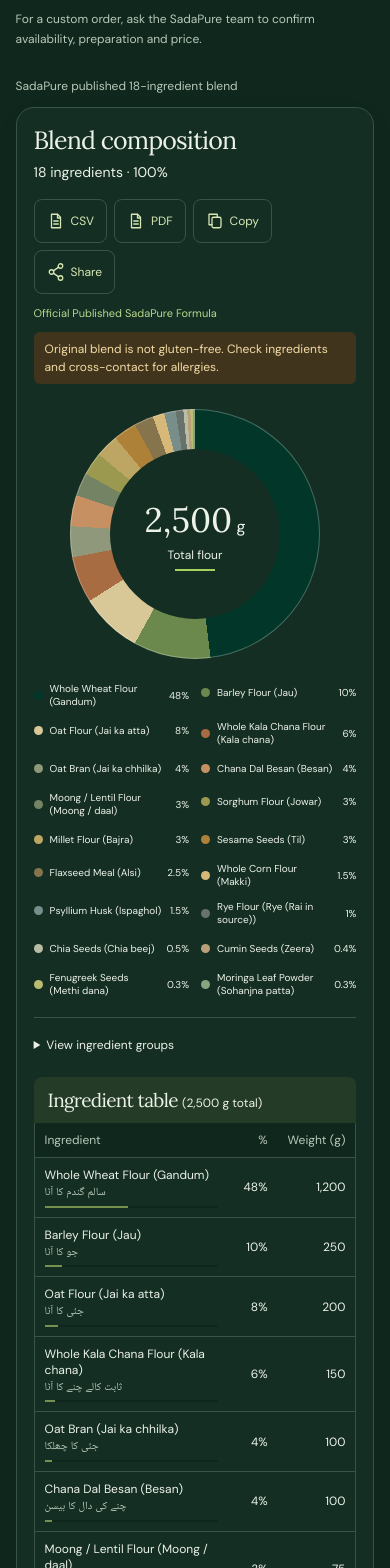
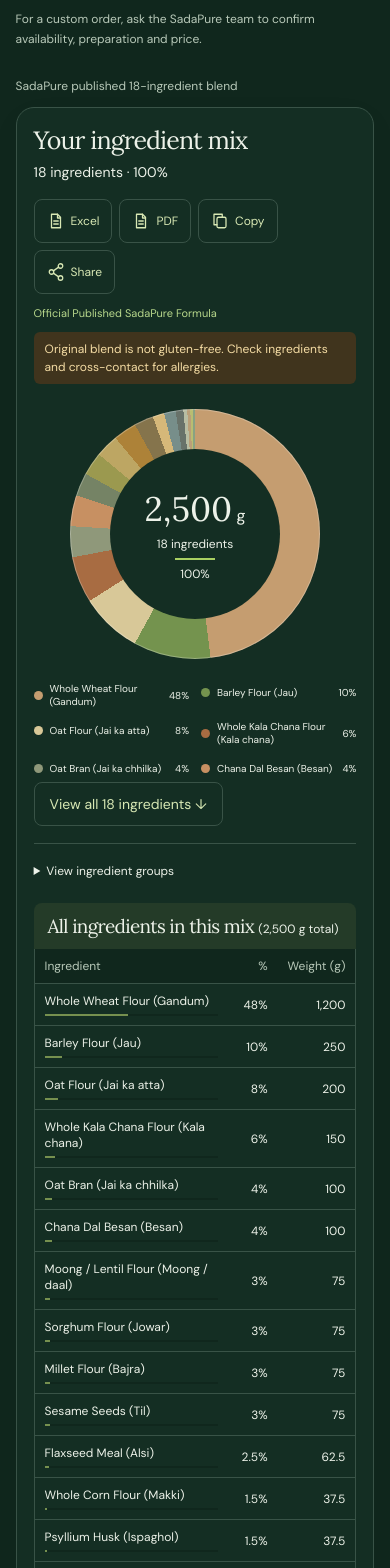
Before and after one commit to SadaPureOpenLab/sadapure-flour-calculator, a React (Vite) app: page / in a window 390 px wide. Shown: the part 1140-2708 px from the top of the page. Built offline with nearby package versions, Linux system fonts and the light colour scheme.

Commit message:
Build responsive app and custom-order workflow

```diff
--- a/src/components/Composition.tsx
+++ b/src/components/Composition.tsx
@@ -1,18 +1,19 @@
 import { ingredientLabel } from '../data/catalogue';
 import { useState } from 'react';
 import { fmt, groupTotals, type Row } from '../lib/engine';
-const COLORS = ['#023628','#6b884d','#d8c898','#a86c42','#8f987a','#c79062','#758365','#9b994f','#bda663','#ad8238','#85744c','#d6b879','#778e8a','#68726a','#b8bda3','#ba9f79','#b9bd71','#88a282'];
+const COLORS = ['#c59d70','#74934e','#d8c898','#a86c42','#8f987a','#c79062','#758365','#9b994f','#bda663','#ad8238','#85744c','#d6b879','#778e8a','#68726a','#b8bda3','#ba9f79','#b9bd71','#88a282'];
 export function Composition({ rows, grams, urdu }: { rows: Row[]; grams: number; urdu: boolean }) {
   const [selected, setSelected] = useState('');
+  const [expanded,setExpanded]=useState(false);
   let cumulative = 0;
   const stops = rows.map((row, index) => { const start = cumulative; cumulative += row.share; return `${COLORS[index % COLORS.length]} ${start}% ${cumulative}%`; }).join(',');
   const focused = rows.find(r => r.id === selected);
   return <>
     <div className="chart-layout">
       <div className="donut" style={{ background: `conic-gradient(${stops})` }} role="img" aria-label={`Composition of ${grams} grams flour; complete values in ingredient table`}>
-        <div className="donut-center"><strong dir="ltr">{fmt(focused?.grams ?? grams)}<small> g</small></strong><span>{focused ? (urdu ? focused.urdu : ingredientLabel(focused)) : urdu ? 'کل آٹا' : 'Total flour'}</span><i/></div>
+        <div className="donut-center"><strong dir="ltr">{fmt(focused?.grams ?? grams)}<small> g</small></strong><span>{focused ? (urdu ? focused.urdu : ingredientLabel(focused)) : `${rows.length} ${urdu?'اجزاء':'ingredients'}`}</span><i/><span>{focused?`${focused.share}%`:'100%'}</span></div>
       </div>
-      <ul className="legend">{rows.map((row, index) => <li key={row.id}><button className={selected === row.id ? 'legend-selected' : ''} onClick={() => setSelected(selected === row.id ? '' : row.id)} aria-pressed={selected === row.id}><i style={{ background: COLORS[index % COLORS.length] }}/><span>{urdu ? row.urdu : ingredientLabel(row)}</span><b dir="ltr">{row.share}%</b></button></li>)}</ul>
+      <div className="legend-wrap"><ul className="legend">{(expanded?rows:rows.slice(0,6)).map((row, index) => <li key={row.id}><button className={selected === row.id ? 'legend-selected' : ''} onClick={() => setSelected(selected === row.id ? '' : row.id)} aria-pressed={selected === row.id}><i style={{ background: COLORS[index % COLORS.length] }}/><span>{urdu ? row.urdu : ingredientLabel(row)}</span><b dir="ltr">{row.share}%</b></button></li>)}</ul>{rows.length>6?<button className="legend-more" aria-expanded={expanded} onClick={()=>setExpanded(!expanded)}>{expanded?'Show fewer':`View all ${rows.length} ingredients`} {expanded?'↑':'↓'}</button>:null}</div>
     </div>
     <details className="groups"><summary>{urdu ? 'اجزاء کی اقسام' : 'View ingredient groups'}</summary>{Object.entries(groupTotals(rows)).map(([group, share]) => <div key={group}><span>{group}</span><meter min="0" max="100" value={share} aria-label={group}/><b>{fmt(share)}%</b></div>)}</details>
   </>;
--- a/src/components/Education.tsx
+++ b/src/components/Education.tsx
@@ -5,5 +5,5 @@ export function Education({ urdu }: { urdu: boolean }) {
     <article><h3>Use the full list</h3><p>Grains, pulses, seeds, bran, husk, spices and leaf powder have different roles. Oat flour and oat bran are separate entries; kala chana flour and besan are separate too.</p><p>Removing wheat does not remove the barley or rye. Cross-contact controls and the exact moong/lentil identity require product-specific confirmation.</p><a href="https://www.niddk.nih.gov/health-information/digestive-diseases/celiac-disease/eating-diet-nutrition" target="_blank" rel="noreferrer">NIDDK: gluten and cross-contact</a></article>
     <article><h3>From calculation to kitchen</h3><p>For the original blend, the product page advises adding water gradually and resting dough for 15–20 minutes. Custom mixtures are untested and may knead or cook differently.</p><p>Keep flour dry and sealed, follow the pack's best-before and storage directions, and avoid using flour with mould, pests or an unusual smell.</p></article>
   </div><details><summary>Source discrepancies and limits</summary><p>The percentage table is the reference for this version. Older narrative copy mentions ragi and soy, absent from the table; the FAQ's ingredient count also differs. We do not merge those descriptions. No batch record, lab nutrition value or therapeutic formulation review has been supplied.</p><a href={DATA.sourceUrl}>Check the source and your actual pack label</a></details>
-  <p className="privacy"><strong>Private by design.</strong> Calculations happen in your browser. No stored customer or health profile. Order drafts include only quantity and ingredients; you choose whether to send them. Health-related selections provide general cautions, not diagnosis or treatment.</p></section>;
+  <p className="privacy"><strong>Private by design.</strong> Calculations happen in your browser. No stored customer or health profile. Custom-order files include the contact and delivery details you enter, plus quantity and ingredients. You review and choose whether to send or share them. Health-related selections provide general cautions, not diagnosis or treatment.</p></section>;
 }
--- a/src/components/Results.tsx
+++ b/src/components/Results.tsx
@@ -1,42 +1,42 @@
 import { ingredientLabel } from '../data/catalogue';
 import { useState } from 'react';
 import { DATA, fmt, type Blend } from '../lib/engine';
-import { csv, downloadCSV, downloadPDF, summary, shareUrl, type Sheet } from '../lib/exports';
+import { csv, downloadCSV, downloadExcel, downloadPDF, summary, shareUrl, type Sheet } from '../lib/exports';
 import { Icon } from './Icons';
 import { Composition } from './Composition';
-import { orderRequest, PRODUCT_URL, ORDER_EMAIL } from '../lib/order';
-export function Results({ sheet, quantity, blend, custom, urdu }: { sheet: Sheet; quantity: string; blend: Blend; custom: boolean; urdu: boolean }) {
-  const request=orderRequest(sheet);
+import { PRODUCT_URL } from '../lib/order';
+export function Results({ sheet, quantity, blend, custom, urdu, onOrder }: { sheet: Sheet; quantity: string; blend: Blend; custom: boolean; urdu: boolean; onOrder:()=>void }) {
   const [status, setStatus] = useState('');
   const [busy, setBusy] = useState(false);
   const [resultLink, setResultLink] = useState('');
   const copy = async (value: string, notice: string) => { try { await navigator.clipboard.writeText(value); setStatus(notice); } catch { setStatus('Clipboard unavailable. Use CSV or Print to save your result.'); } };
-  const pdf = async () => { setBusy(true); try { await downloadPDF(sheet); setStatus('PDF downloaded in English. Use Print for Urdu.'); } catch { setStatus('PDF could not be saved. Try Print / Save as PDF.'); } finally { setBusy(false); } };
+  const pdf = async () => { setBusy(true); try { await downloadPDF(sheet); setStatus('PDF downloaded with English and Roman Urdu ingredient names.'); } catch { setStatus('PDF could not be saved. Try Print / Save as PDF.'); } finally { setBusy(false); } };
   return <section className="results" aria-labelledby="composition-title">
-    <div className="result-heading"><div><h2 id="composition-title">{urdu ? 'آمیزے کی ترکیب' : 'Blend composition'}</h2><p dir="ltr">{sheet.rows.length} {urdu ? 'اجزاء' : 'ingredients'} · 100%</p></div>
+    <div className="result-heading"><div><h2 id="composition-title">{urdu ? 'آمیزے کی ترکیب' : 'Your ingredient mix'}</h2><p dir="ltr">{sheet.rows.length} {urdu ? 'اجزاء' : 'ingredients'} · 100%</p></div>
       <div className="export-actions no-print">
-        <button onClick={() => { downloadCSV(sheet); setStatus('CSV downloaded.'); }}><Icon kind="file"/>CSV</button>
+        <button onClick={async()=>{setBusy(true);try{await downloadExcel(sheet);setStatus('Excel downloaded.');}catch{setStatus('Excel could not be saved. Use CSV below.');}finally{setBusy(false);}}} disabled={busy}><Icon kind="file"/>Excel</button>
         <button disabled={busy} onClick={pdf}><Icon kind="file"/>{busy ? '…' : 'PDF'}</button>
         <button onClick={() => copy(summary(sheet), 'Full ingredient summary copied.')}><Icon kind="copy"/>{urdu ? 'کاپی' : 'Copy'}</button>
         <button onClick={() => {const link=shareUrl(quantity, blend, custom);setResultLink(link);void copy(link, 'Result link copied. Only quantity and formula are included.');}}><Icon kind="share"/>{urdu ? 'لنک' : 'Share'}</button>
       </div>
     </div>
     <p className={custom ? 'classification custom' : 'classification'}>{custom ? (urdu ? 'حسب ضرورت تعلیمی آمیزہ — سرکاری مصنوعہ نہیں' : sheet.classification) : (urdu ? 'ساداپیور کے شائع شدہ فارمولے کا حساب' : 'Official Published SadaPure Formula')}</p>
-    <p className="early-warning">{urdu ? 'اصل آمیزہ گلوٹن فری نہیں۔ الرجی اور مشترکہ مشینوں کے اثرات چیک کریں۔' : 'Original blend is not gluten-free. Check ingredients and cross-contact for allergies.'}</p>
+    <p className="early-warning">{urdu ? 'اصل آمیزہ گلوٹن فری نہیں۔ الرجی اور مشترکہ مشینوں کے اثرات چیک کریں۔' : custom?'Check every ingredient and shared-equipment controls; omissions do not guarantee allergy safety.':'Original blend is not gluten-free. Check ingredients and cross-contact for allergies.'}</p>
     <p role="status" className="export-status no-print">{status}</p>
     {resultLink&&resultLink===shareUrl(quantity,blend,custom)?<a className="no-print" href={resultLink} target="_blank" rel="noreferrer">{urdu?'نتیجے کا لنک کھولیں یا کاپی کریں':'Open or copy this result link'}</a>:null}
     <Composition rows={sheet.rows} grams={sheet.grams} urdu={urdu}/>
-    <div className="table-heading"><h3>{urdu ? 'اجزاء کی مکمل فہرست' : 'Ingredient table'}</h3><span dir="ltr">({fmt(sheet.grams)} g total)</span></div>
+    <div className="table-heading"><h3>{urdu ? 'اجزاء کی مکمل فہرست' : 'All ingredients in this mix'}</h3><span dir="ltr">({fmt(sheet.grams)} g total)</span></div>
     <div className="table-scroll" tabIndex={0} aria-label="Complete ingredient table; scroll horizontally on small screens">
       <table><thead><tr><th scope="col">{urdu ? 'جزو' : 'Ingredient'}</th><th scope="col">%</th><th scope="col">{urdu ? 'وزن (گرام)' : 'Weight (g)'}</th></tr></thead>
-        <tbody>{sheet.rows.map(row => <tr key={row.id}><th scope="row"><span>{urdu ? row.urdu : ingredientLabel(row)}</span><small>{urdu ? row.roman : row.urdu}</small><span className="bar" aria-hidden="true"><i style={{ width: `${row.share}%` }}/></span></th><td dir="ltr">{fmt(row.share)}%</td><td dir="ltr">{fmt(row.grams)}</td></tr>)}</tbody>
+        <tbody>{sheet.rows.map(row => <tr key={row.id}><th scope="row"><span>{urdu ? row.urdu : ingredientLabel(row)}</span>{urdu?<small>{ingredientLabel(row)}</small>:null}<span className="bar" aria-hidden="true"><i style={{ width: `${row.share}%` }}/></span></th><td dir="ltr">{fmt(row.share)}%</td><td dir="ltr">{fmt(row.grams)}</td></tr>)}</tbody>
         <tfoot><tr><th>{urdu ? 'کل' : 'Total'}</th><td>100%</td><td dir="ltr">{fmt(sheet.grams)} g</td></tr></tfoot>
       </table>
     </div>
     <p className="rounding">{urdu ? 'وزن 0.01 گرام تک گول کیا گیا ہے، کل وزن برقرار رہتا ہے۔' : 'Rounded to 0.01 g; the displayed weights add up to your exact total.'}</p>
     <div className="safety"><strong>{custom ? (urdu ? 'الرجی کی حفاظت کی ضمانت نہیں۔' : 'Ingredient and cross-contact safety are not guaranteed.') : (urdu ? 'گندم، جو، رائی اور تل شامل ہیں۔ گلوٹن فری نہیں۔' : 'Contains wheat, barley, rye and sesame. Not gluten-free.')}</strong><span>{urdu ? 'سیلیک مرض یا متعلقہ الرجی کی صورت میں اصل آمیزہ استعمال نہ کریں۔' : 'The original blend is unsuitable for coeliac disease or allergy to a listed ingredient.'}</span></div>
     <div className="source"><a href={sheet.source?.url??DATA.sourceUrl} target="_blank" rel="noreferrer">{urdu ? 'شائع شدہ اجزاء کا ماخذ' : sheet.source?.title??(custom?'Original reference — custom ratios are not this recipe':'Published ingredient table')}</a><span>Retrieved 14 Oct 2026 · v{DATA.version}</span><button className="no-print" onClick={() => window.print()}><Icon kind="print"/>{urdu ? 'پرنٹ' : 'Print'}</button></div>
-    <section className="order-panel no-print" aria-labelledby="order-title"><h3 id="order-title">{urdu?'ساداپیور کے ساتھ آرڈر':'Order with SadaPure'}</h3><p>{urdu?'تیار ملٹی گرین آٹا دیکھیں یا اپنے آمیزے کے لیے ٹیم سے بات کریں۔':'Explore the ready-made multigrain flour or ask the SadaPure team to review your custom blend.'}</p><div className="order-actions"><a className="order-product" href={PRODUCT_URL} target="_blank" rel="noreferrer">{urdu?'ساداپیور ملٹی گرین آٹا دیکھیں':'View SadaPure multigrain flour (Atta)'}</a><a className="order-email" href={request.href}>{urdu?'ٹیم کو کسٹم آرڈر کی ای میل':'Email SadaPure for a custom order'}</a></div><p className="small">{urdu?'آپ کی ای میل ایپ میں ڈرافٹ کھلے گا۔ بھیجنے کا فیصلہ آپ کریں گے۔':'Opens a draft in your email app. You review and send it yourself. Only batch quantity and ingredients are included; the selected health concern is omitted.'}</p><details><summary>{urdu?'آرڈر کی درخواست دیکھیں':'Preview the order request'}</summary><pre className="order-preview">{request.emailText}</pre></details><p className="small">If your mail app is unavailable, use CSV or Copy above and email <a href={`mailto:${ORDER_EMAIL}`}>{ORDER_EMAIL}</a>. A request is not an order confirmation.</p></section>
+    <section className="order-panel no-print"><div><h3>Want this mix made for you?</h3><p>Ask SadaPure to review your ingredients, preparation and delivery.</p></div><div className="order-actions"><button className="order-email" onClick={onOrder}>Custom order &rarr;</button><a className="order-product" href={PRODUCT_URL} target="_blank" rel="noreferrer">View SadaPure product &nearr;</a></div></section>
+    <details className="csv-option no-print"><summary>More export options</summary><button onClick={()=>{downloadCSV(sheet);setStatus('CSV downloaded.');}}>Download CSV</button></details>
     <span hidden data-csv-length={csv(sheet).length}/>
   </section>;
 }
```
Also changed, not shown: src/components/OrderCheckout.tsx (added, +21 -0 lines).
